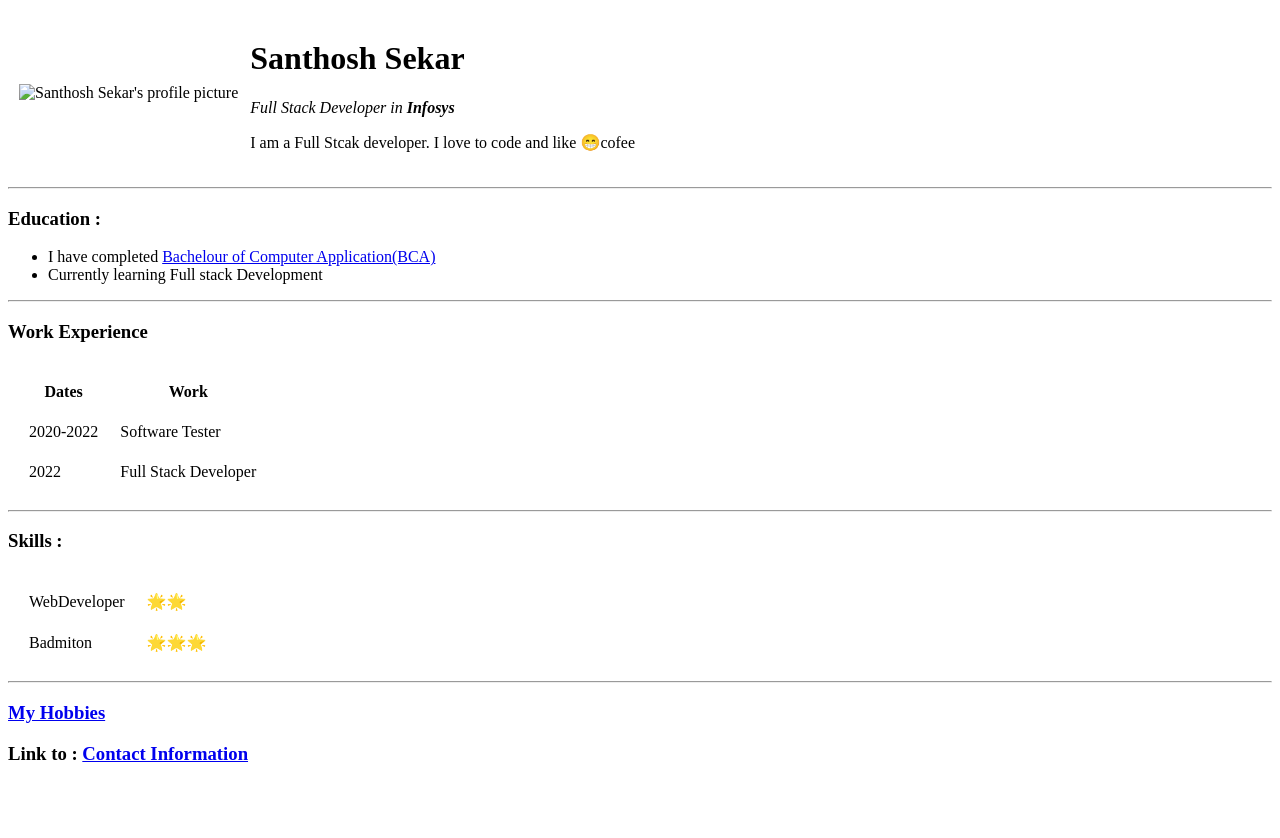
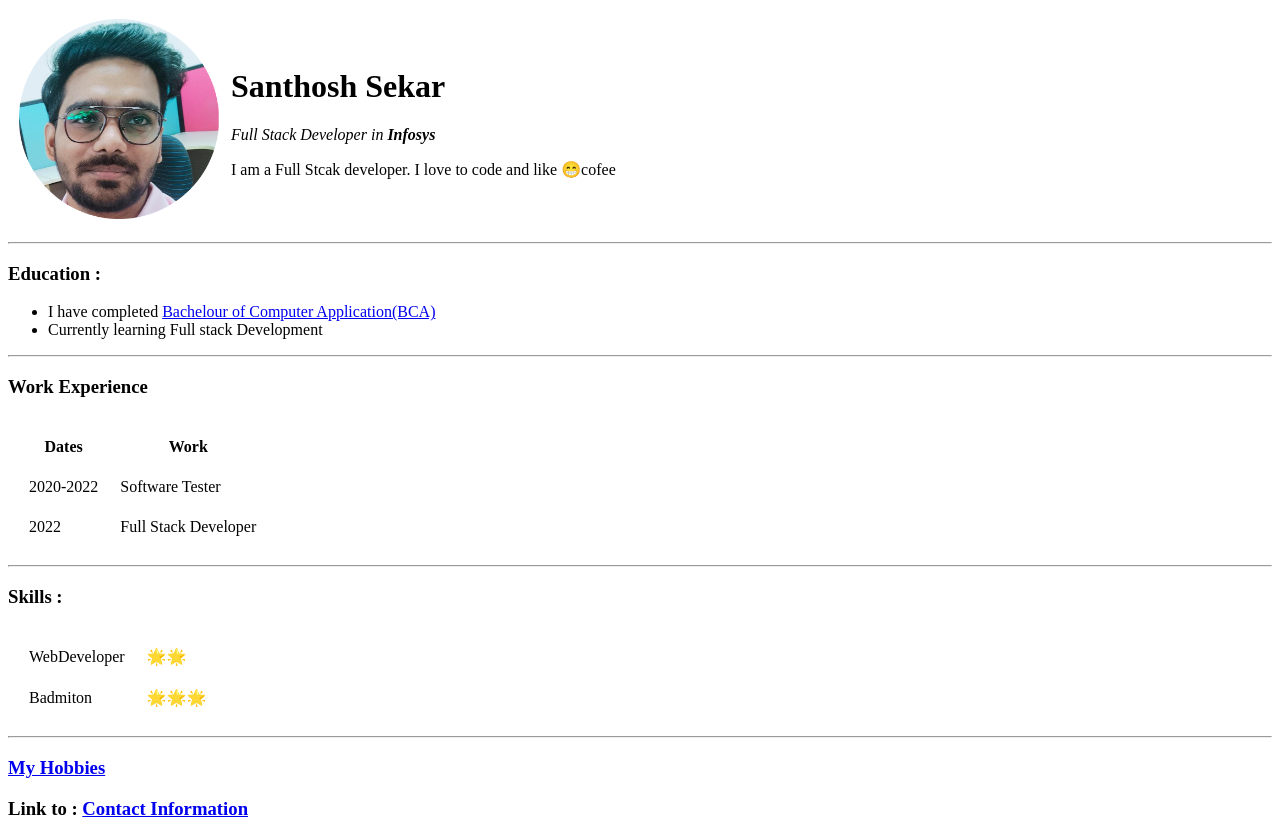
Before and after one commit to santhosh452/CV, a plain HTML site: page index.html in a window 1280 px wide. Before the commit the page ends 800 px from the top, so only its background shows below. Drawn offline with Linux system fonts and the light colour scheme.

Commit message:
changed path name for Dp

```diff
--- a/index.html
+++ b/index.html
@@ -9,7 +9,7 @@
 <body>
   <table cellspacing="10px">
     <tr>
-      <td><img src="Images/santhosh.png" alt="Santhosh Sekar's profile picture" height="200px" width="200px"></td>
+      <td><img src="santhosh.png" alt="Santhosh Sekar's profile picture" height="200px" width="200px"></td>
       <td><h1>Santhosh Sekar</h1>
       <p><em>Full Stack Developer in <strong>Infosys</strong></em></p>
       <p>I am a Full Stcak developer. I love to code and like 😁cofee</p></td>
```
